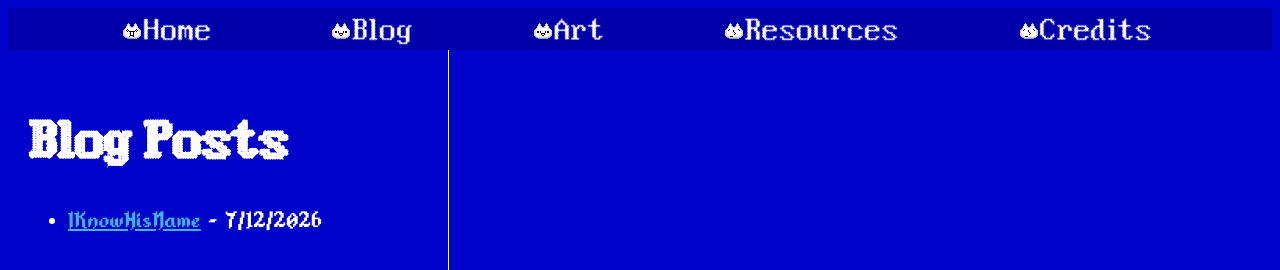
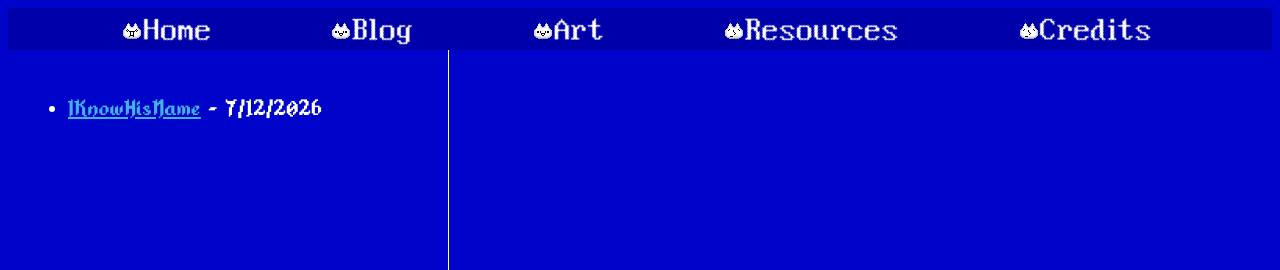
Before and after one commit to gigatiger/gigatown, an Eleventy site: page src/blog.md in a window 1280 px wide. Shown: the top 270 px of the page. Built offline with nearby package versions, Linux system fonts and the light colour scheme; Eleventy itself is replaced by a stand-in of ours; files that its build step writes are made by us from their sources.

Commit message:
lets see whats2

```diff
--- a/src/blog.md
+++ b/src/blog.md
@@ -3,8 +3,6 @@ layout: layout/blog.njk
 permalink: /blog/
 ---
 
-
-<h1>Blog Posts</h1>
 
 <ul>
 {% for post in collections.posts %}
```
